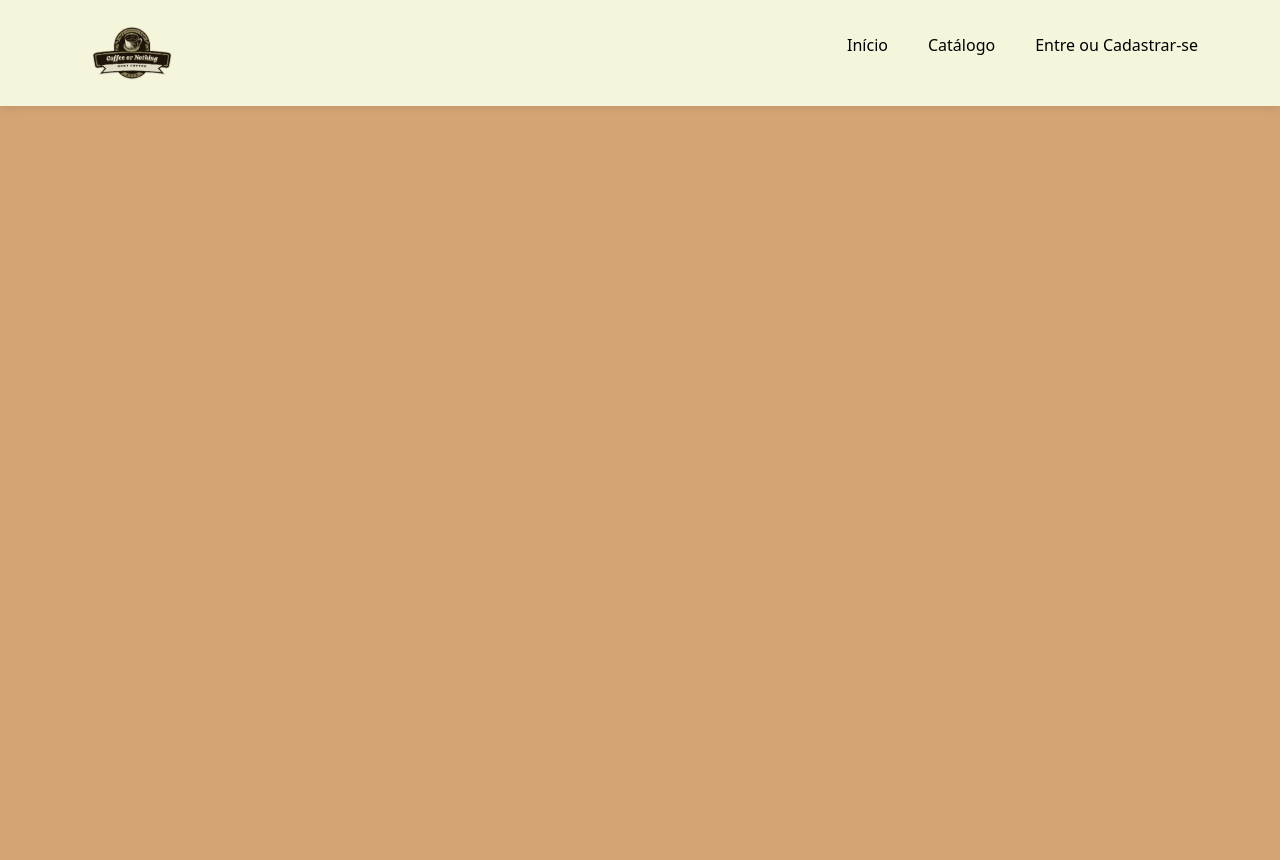
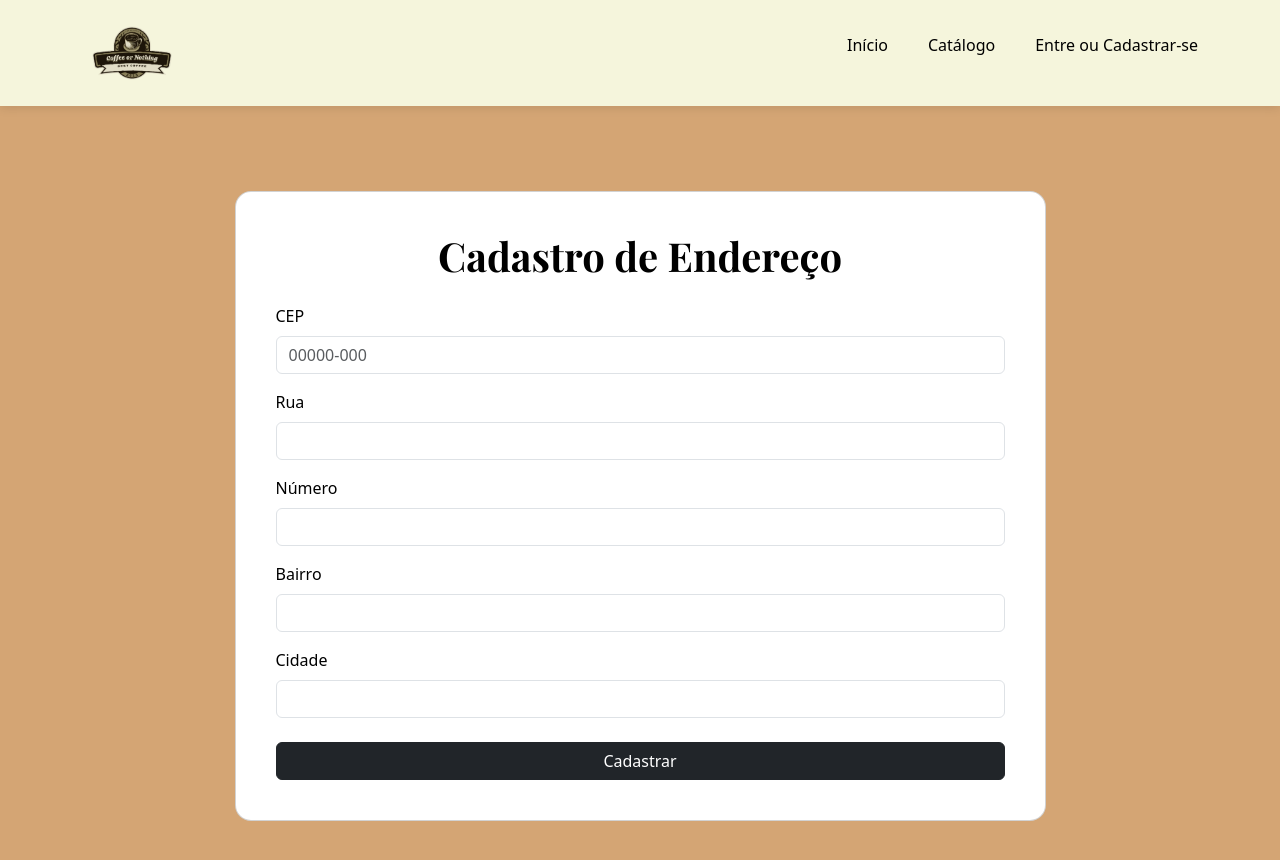
Before and after one commit to ODevAbreu/ReactProject, a React (Create React App) app in the folder nome-do-projeto/: page /CadastroEndereco in a window 1280 px wide. Shown: the top 860 px of the page. Before the commit the page ends 800 px from the top, so only its background shows below. Built offline with nearby package versions, Linux system fonts and the light colour scheme.

Commit message:
Endereço Quase Pronto

```diff
--- a/nome-do-projeto/package.json
+++ b/nome-do-projeto/package.json
@@ -20,6 +20,7 @@
     "react-hook-form": "^7.56.1",
     "react-router-dom": "^7.5.2",
     "react-scripts": "5.0.1",
+    "sweetalert2": "^11.21.2",
     "typescript": "^4.9.5",
     "web-vitals": "^2.1.4"
   },
--- a/nome-do-projeto/src/App.tsx
+++ b/nome-do-projeto/src/App.tsx
@@ -8,6 +8,7 @@ import { BrowserRouter, Route, Routes } from 'react-router-dom';
 import ProdIncluir from './componentes/prodIncluir';
 import Catalogo from './componentes/Catalogo';
 import ListarUsuario from './componentes/listar_usuarios';
+import CadastroEndereco from './componentes/CadastroEndereco';
 
 function App() {
   return (
@@ -21,6 +22,7 @@ function App() {
         <Route path="/prodincluir" element={<ProdIncluir />} />
         <Route path="/prodincluir/:id" element={<ProdIncluir />} />
         <Route path="/listarUsuario" element={<ListarUsuario />} />
+        <Route path="/CadastroEndereco" element={<CadastroEndereco/>} />
       </Routes>
     </BrowserRouter>
   );
--- /dev/null
+++ b/nome-do-projeto/src/componentes/CadastroEndereco.tsx
@@ -0,0 +1,46 @@
+import React from "react";
+
+const CadastroEndereco = () => {
+  return (
+    <section className="vh-100 d-flex justify-content-center align-items-center">
+      <div className="container">
+        <div className="row d-flex justify-content-center">
+          <div className="col-md-12 col-lg-9">
+            <div className="card p-4" style={{ borderRadius: "1rem" }}>
+              <div className="card-body text-black">
+                <h1 className="fw-bold text-center mb-4">Cadastro de Endereço</h1>
+                <form className="w3-container">
+                <div className="mb-3">
+                    <label className="form-label" htmlFor="cep">CEP</label>
+                    <input type="text" id="cep" className="form-control" required pattern="\d{5}-\d{3}" placeholder="00000-000" />
+                  </div>
+                  <div className="mb-3">
+                    <label className="form-label" htmlFor="rua">Rua</label>
+                    <input type="text" id="rua" className="form-control" required minLength={3} />
+                  </div>
+                  <div className="mb-3">
+                    <label className="form-label" htmlFor="numero">Número</label>
+                    <input type="text" id="numero" className="form-control" required />
+                  </div>
+                  <div className="mb-3">
+                    <label className="form-label" htmlFor="bairro">Bairro</label>
+                    <input type="text" id="bairro" className="form-control" required />
+                  </div>
+                  <div className="mb-3">
+                    <label className="form-label" htmlFor="cidade">Cidade</label>
+                    <input type="text" id="cidade" className="form-control" required />
+                  </div>
+                  <div className="d-grid mt-4">
+                    <button className="btn btn-dark btn-custom" type="button" id="btnCadastrar">Cadastrar</button>
+                  </div>
+                </form>
+              </div>
+            </div>
+          </div>
+        </div>
+      </div>
+    </section>
+  );
+};
+
+export default CadastroEndereco ;
```
Also changed, not shown: nome-do-projeto/src/model/Endereco.Model.tsx (added, +10 -0 lines), nome-do-projeto/src/componentes/Carrinho.tsx (added), nome-do-projeto/src/service/EnderecoService.tsx (added), 2 other files (tests, documents, lock files or other folders).
